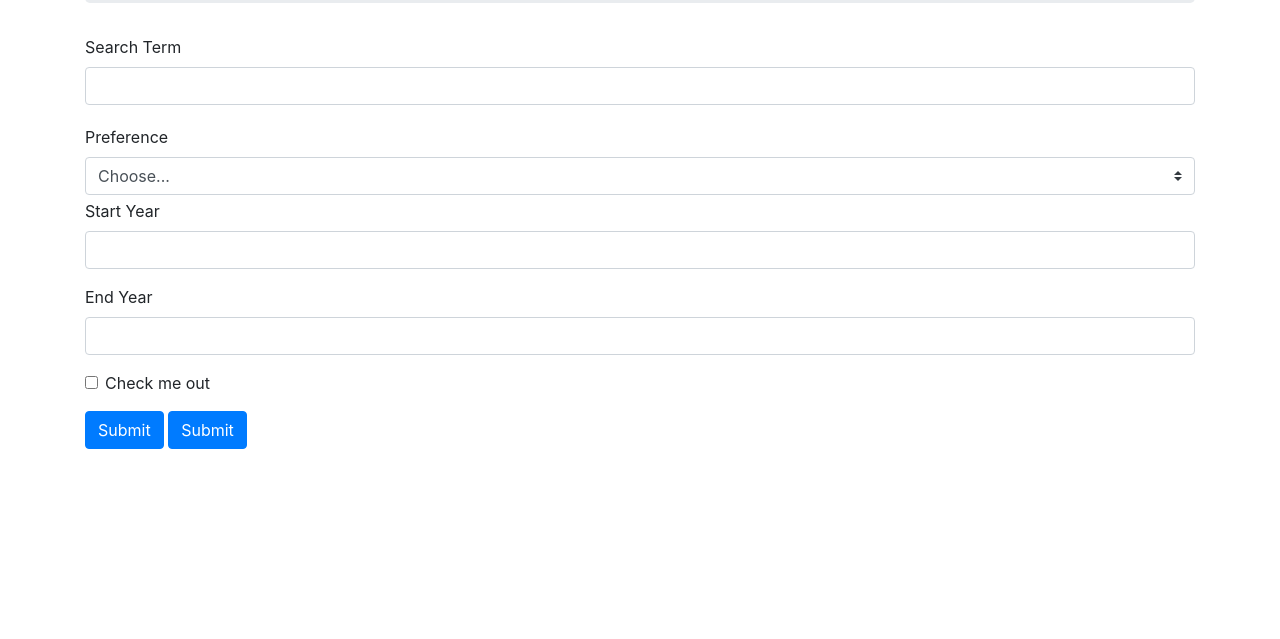
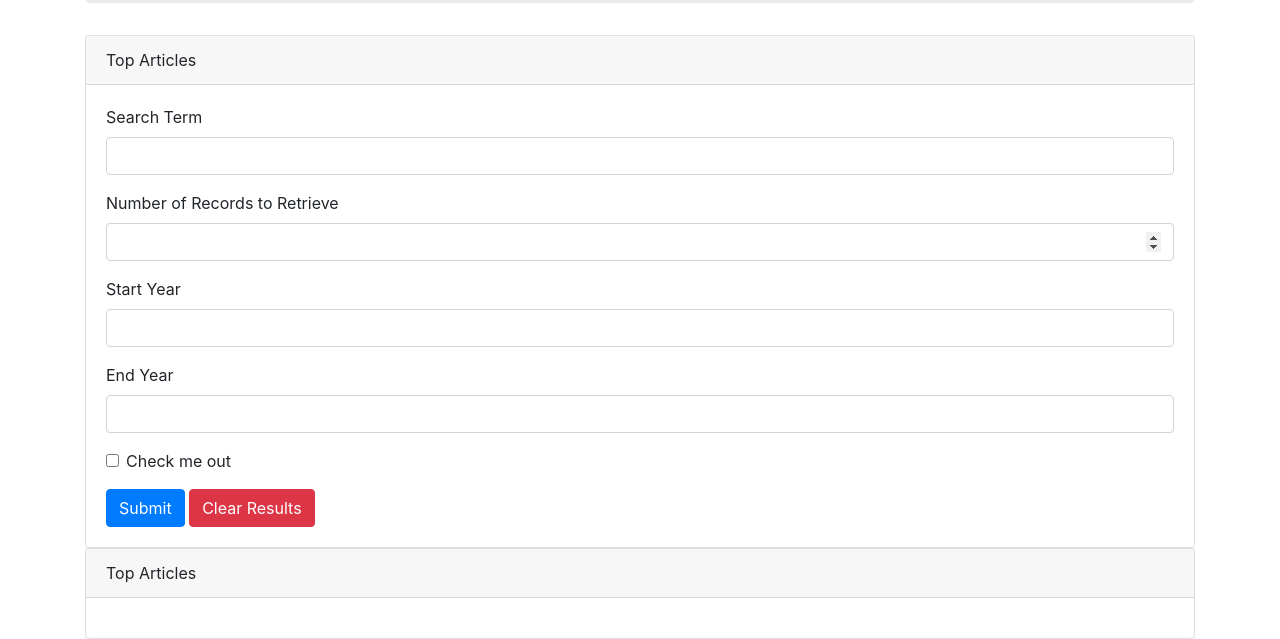
Before and after one commit to michaelf364/nyt-search, a plain HTML site: page index.html in a window 1280 px wide. Shown: the part 219-858 px from the top of the page. Before the commit the page ends 800 px from the top, so only its background shows below. Drawn offline with nearby package versions, Linux system fonts and the light colour scheme.

Commit message:
added css and javascript files

```diff
--- /dev/null
+++ b/Assets/css/style.css
@@ -0,0 +1,4 @@
+input[type=number]::-webkit-inner-spin-button,
+input[type=number]::-webkit-outer-spin-button {
+   opacity: 1;
+}
--- a/index.html
+++ b/index.html
@@ -7,6 +7,7 @@
     <title>NYT Search</title>
     <link rel="stylesheet" href="https://stackpath.bootstrapcdn.com/bootstrap/4.4.1/css/bootstrap.min.css"
         integrity="sha384-Vkoo8x4CGsO3+Hhxv8T/Q5PaXtkKtu6ug5TOeNV6gBiFeWPGFN9MuhOf23Q9Ifjh" crossorigin="anonymous">
+    <link rel="stylesheet" href="./Assets/css/style.css">
 </head>
 
 <body>
@@ -14,24 +15,25 @@
         <header>
 
         </header>
-        <main>
-            <section class="container">
+        <main class="container">
+            <section>
                 <div class="jumbotron">
                     <h1 class="display-3">New York Times</h1>
                 </div>
+                <div class="card">
+                    <div class="card-header">
+                        Top Articles
+                    </div>
+                    <div class="card-body">
                         <form>
                             <div class="form-group">
                                 <label for="searchTerm">Search Term</label>
                                 <input type="text" class="form-control" id="searchTerm">
                             </div>
-                    <form class="form-inline">
-                        <label class="my-1 mr-2" for="inlineFormCustomSelectPref">Preference</label>
-                        <select class="custom-select my-1 mr-sm-2" id="inlineFormCustomSelectPref">
-                            <option selected>Choose...</option>
-                            <option value="1">One</option>
-                            <option value="2">Two</option>
-                            <option value="3">Three</option>
-                        </select>
+                            <div class="form-group">
+                                <label for="recordCount">Number of Records to Retrieve</label>
+                                <input type="number" class="form-control" id="recordCount">
+                            </div>
                             <div class="form-group">
                                 <label for="startYear">Start Year</label>
                                 <input type="text" class="form-control" id="startYear">
@@ -45,12 +47,22 @@
                                 <input type="checkbox" class="form-check-input" id="exampleCheck1">
                                 <label class="form-check-label" for="exampleCheck1">Check me out</label>
                             </div>
-                        <button type="submit" class="btn btn-primary">Submit</button>
-                        <button type="submit" class="btn btn-primary">Submit</button>
+                            <button type="button" class="btn btn-primary">Submit</button>
+                            <button type="button" class="btn btn-danger">Clear Results</button>
                         </form>
+                    </div>
+                </div>
+
             </section>
             <section>
+                <div class="card">
+                    <div class="card-header">
+                        Top Articles
+                    </div>
+                    <div class="card-body">
 
+                    </div>
+                </div>
             </section>
         </main>
         <footer>
@@ -66,6 +78,7 @@
         <script src="https://stackpath.bootstrapcdn.com/bootstrap/4.4.1/js/bootstrap.min.js"
             integrity="sha384-wfSDF2E50Y2D1uUdj0O3uMBJnjuUD4Ih7YwaYd1iqfktj0Uod8GCExl3Og8ifwB6"
             crossorigin="anonymous"></script>
+        <script src="./Assets/js/javascript.js"></script>
 </body>
 
 </html>
```
Also changed, not shown: Assets/js/javascript.js (added). Lines whose indentation alone changed are shown as unchanged.
